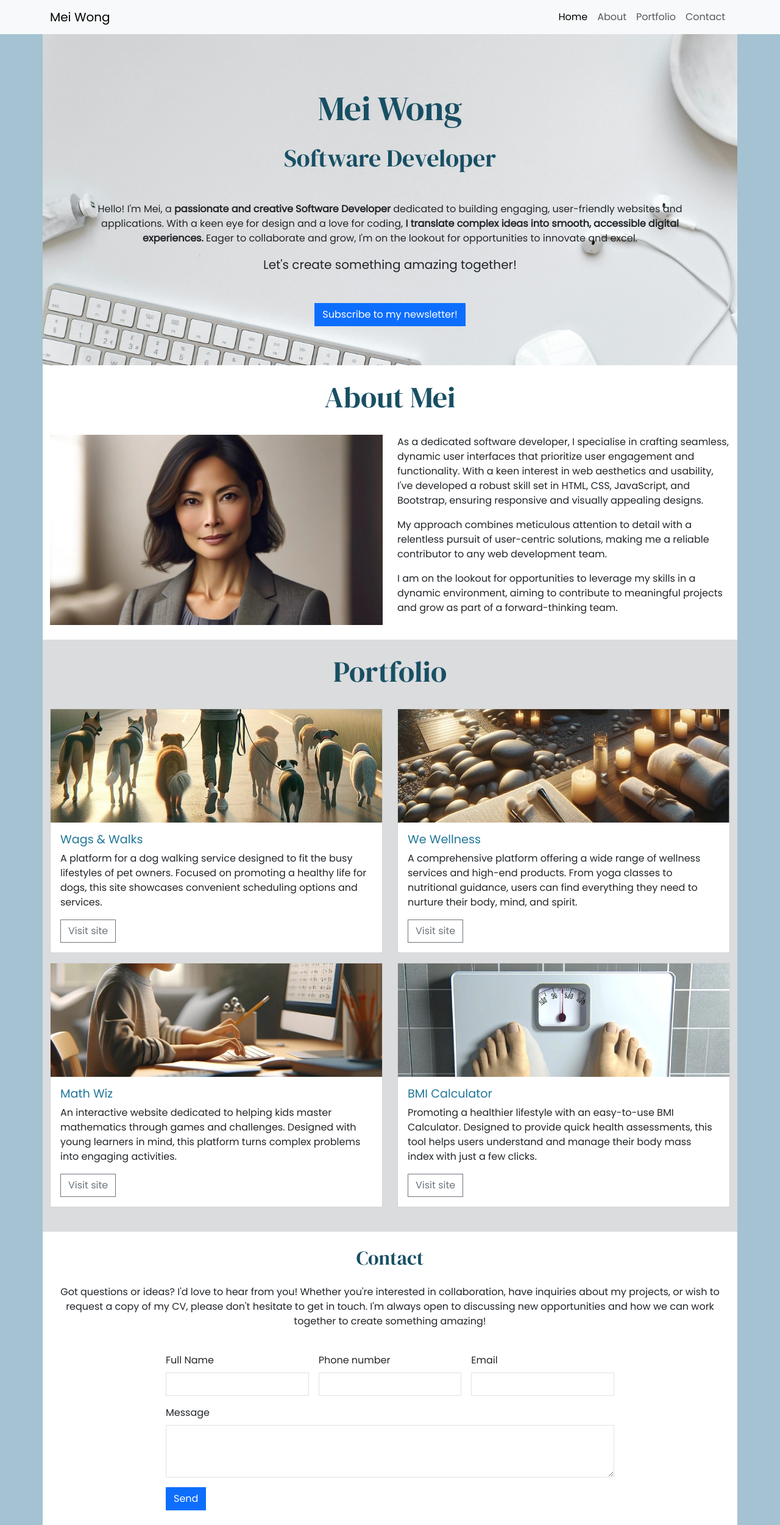
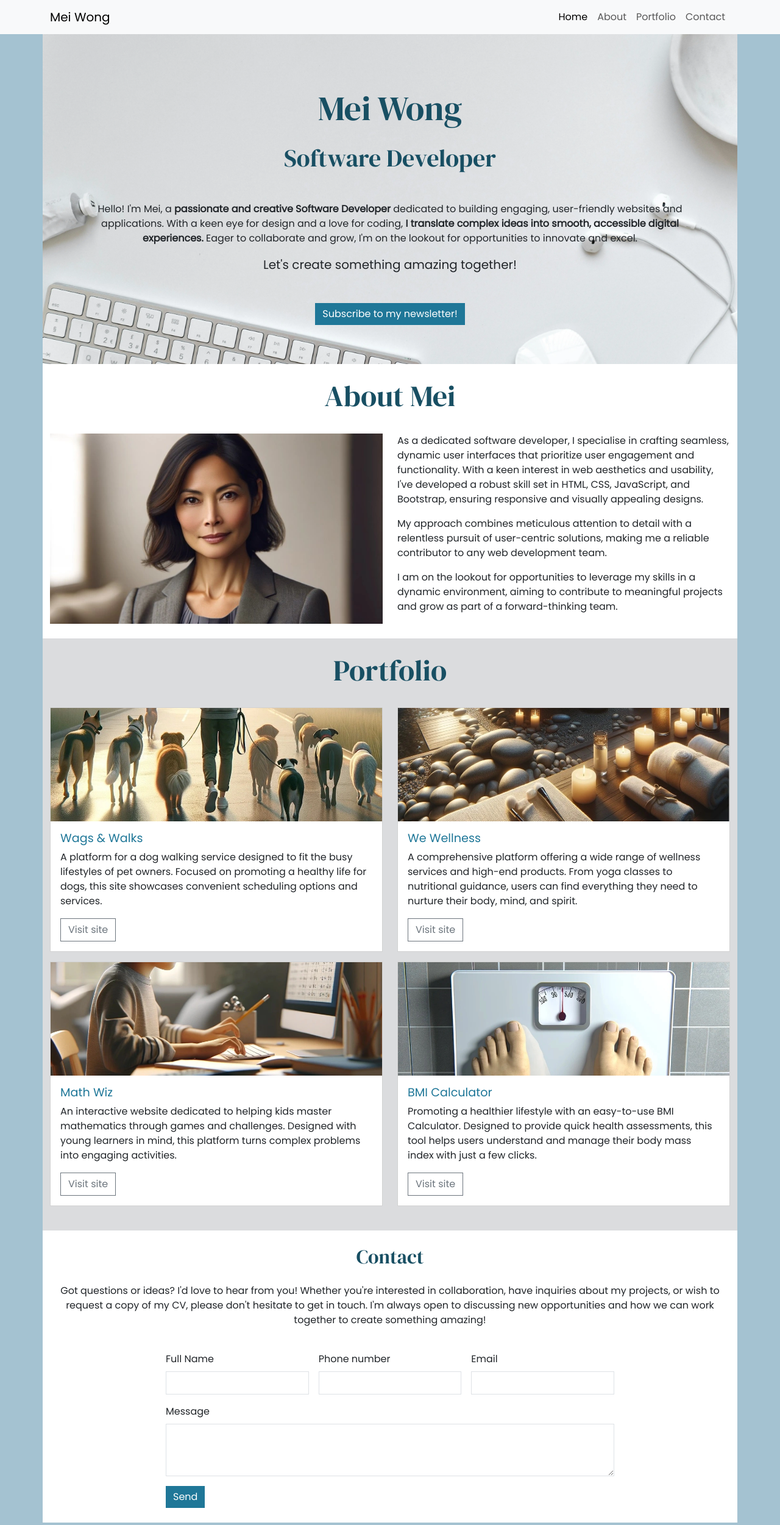
Before and after one commit to AlexThoma5/CI_LMS_portfolio, a plain HTML site: page index.html in a window 1280 px wide. Shown: the whole page at 61% size. Drawn offline with nearby package versions, Linux system fonts and the light colour scheme.

Commit message:
Style buttons

```diff
--- a/assets/css/style.css
+++ b/assets/css/style.css
@@ -22,6 +22,16 @@ h2 {
 
 .sharp-corners, .sharp-corners * {
     border-radius: 0%;
+}
+
+.custom-btn {
+    background-color: #1f7798;
+    border: #1f7798;
+}
+
+.custom-btn:hover {
+    background-color: #1d6d8a;
+    border: #1d6d8a;
 }
 
 /*  About section */
--- a/index.html
+++ b/index.html
@@ -57,7 +57,7 @@
             </p>
             <!-- mb-5 gives extra margin spacing under lead text -->
             <p class="lead mb-5">Let's create something amazing together!</p>
-            <button type="button" class="btn btn-primary sharp-corners" data-bs-toggle="modal" data-bs-target="#exampleModal">
+            <button type="button" class="btn btn-primary sharp-corners custom-btn" data-bs-toggle="modal" data-bs-target="#exampleModal">
                 Subscribe to my newsletter!
               </button>
         </div>
@@ -180,7 +180,7 @@
                     <textarea class="form-control" id="message" rows="3"></textarea>
                   </div>
                 <div class="col-12">
-                  <button type="submit" class="btn btn-primary">Send</button>
+                  <button type="submit" class="btn btn-primary custom-btn">Send</button>
                 </div>
               </form>
         </div>
@@ -207,7 +207,7 @@
                     <input type="email" class="form-control" id="inputEmail">
                 </div>
                 <div class="col-12 mb-4">
-                    <button type="submit" class="btn btn-primary">
+                    <button type="submit" class="btn btn-primary custom-btn">
                         Sign up!
                     </button>
                 </div>
```
